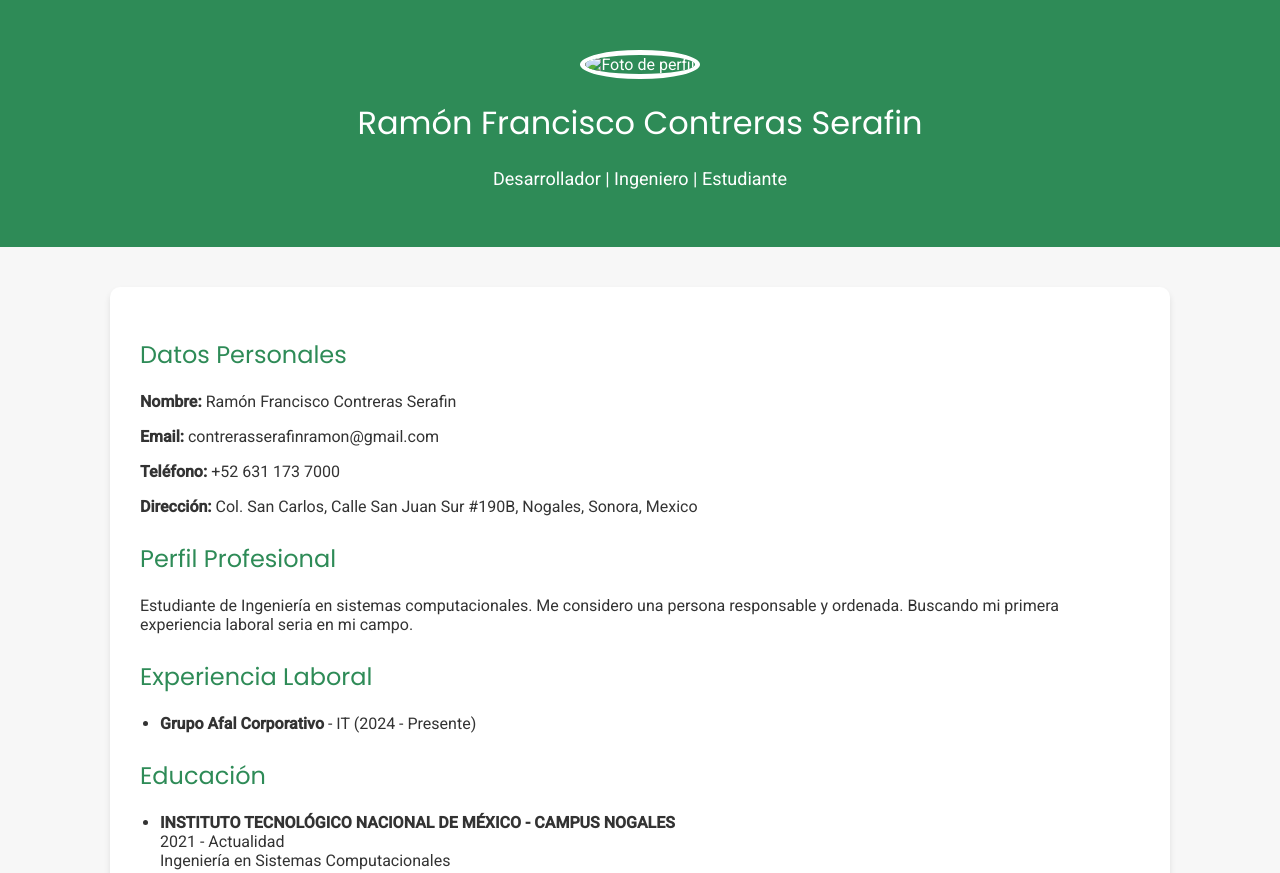
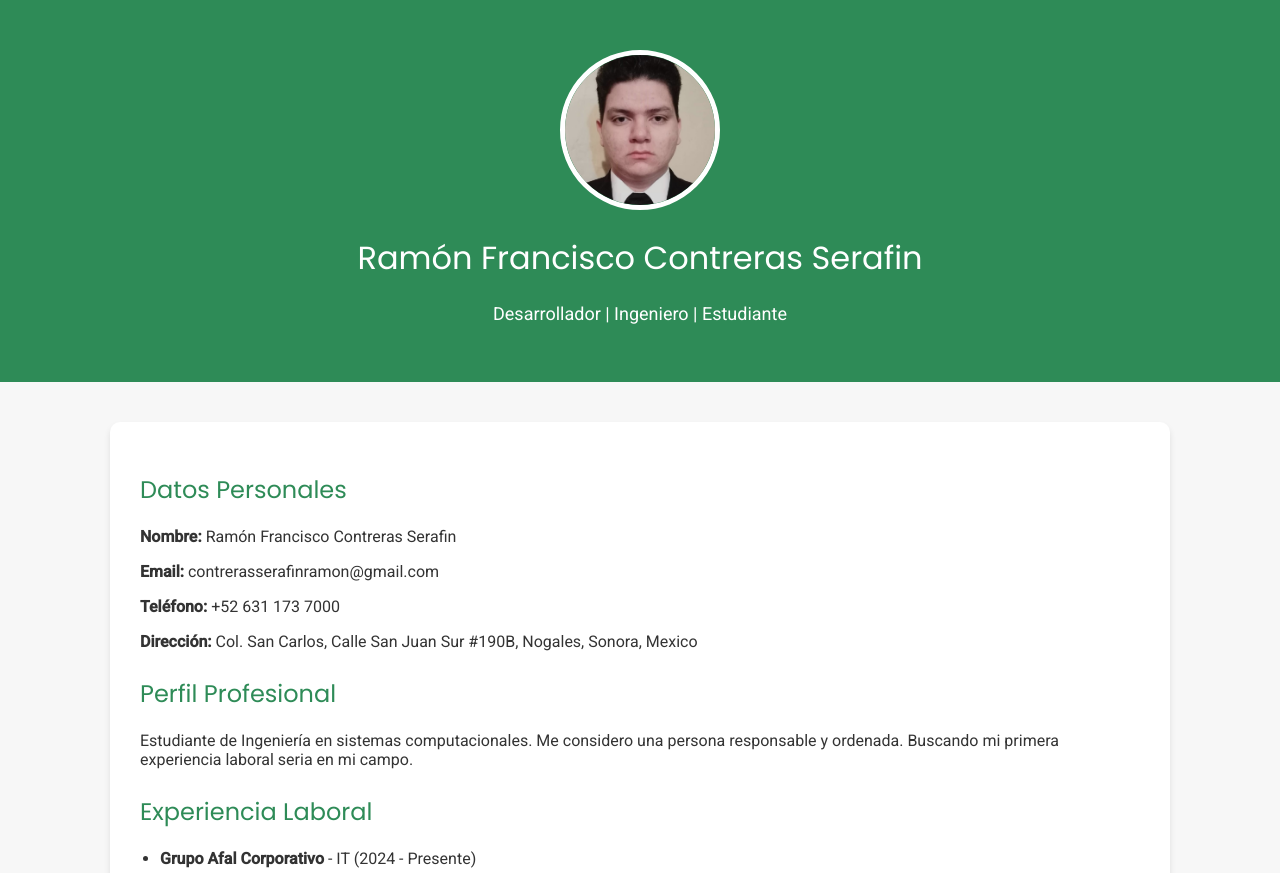
Before and after one commit to FranElShabo475/Mi-portafolio, a plain HTML site: page index.html in a window 1280 px wide. Shown: the top 873 px of the page. Drawn offline with Linux system fonts and the light colour scheme.

Commit message:
Add files via upload

```diff
--- a/index.html
+++ b/index.html
@@ -100,7 +100,7 @@
 <body>
 
     <header>
-        <img src="../imgs/fotoseria.jpeg" alt="Foto de perfil">
+        <img src="fotoseria.jpeg" alt="Foto de perfil">
         <h1>Ramón Francisco Contreras Serafin</h1>
         <p>Desarrollador | Ingeniero | Estudiante</p>
     </header>
```
